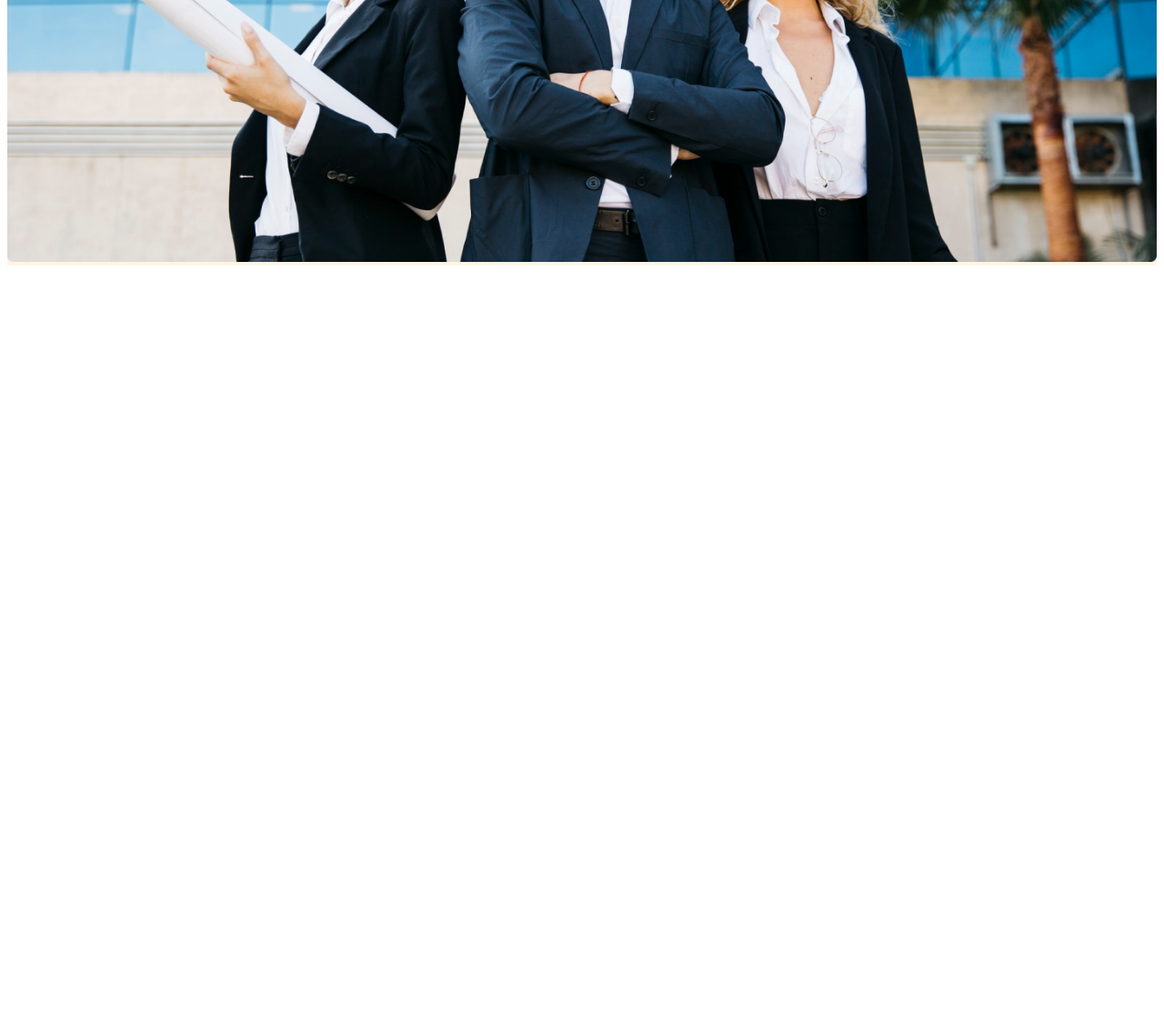
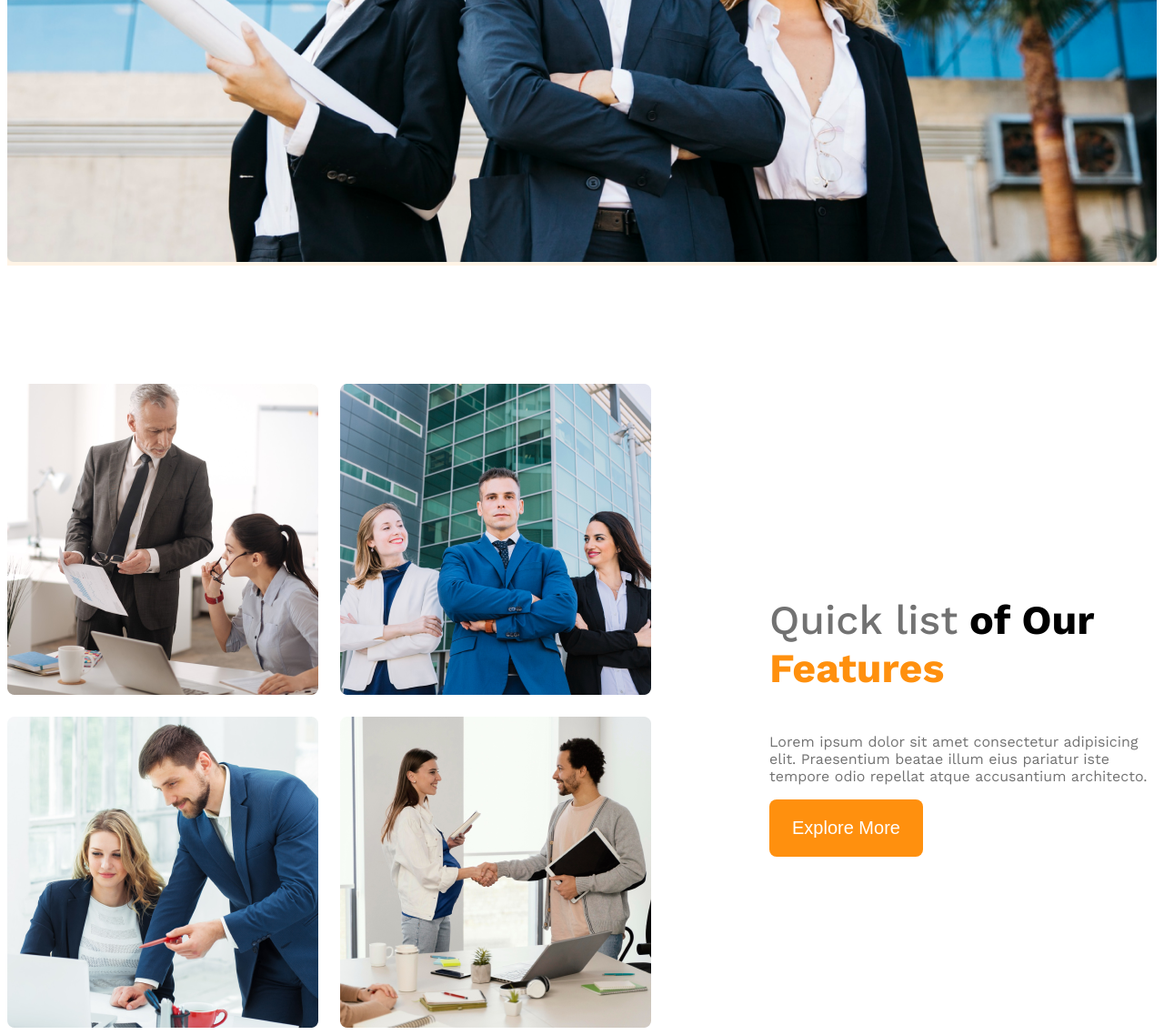
Before and after one commit to joynto7/g3, a plain HTML site: page index.html in a window 1280 px wide. Shown: the part 892-2030 px from the top of the page at 91% size. Before the commit the page ends 1192 px from the top, so only its background shows below. Drawn offline with nearby package versions, Linux system fonts and the light colour scheme.

Commit message:
medium size device responsive

```diff
--- a/index.html
+++ b/index.html
@@ -35,6 +35,26 @@
     </header>
 
     <main>
+        <section class="teams display-flex">
+
+            <div class="team-img-contianer">
+
+                <img src="images/team1.png" alt="two architects discussing">
+                <img src="images/team2.png" alt="">
+                <img src="images/team3.png" alt="">
+                <img src="images/team4.png" alt="">
+
+            </div>
+
+            <div class="our-features">
+
+                <h3 class="feature-title"><span id="quick-list" class="text-light-gray">Quick list</span><span> of Our </span><span class="text-primary">Features</span></h3>
+                <p class="feature-description text-light-gray">Lorem ipsum dolor sit amet consectetur adipisicing elit. Praesentium beatae illum eius pariatur iste tempore odio repellat atque accusantium architecto.</p>
+                <button class="btn-primary">Explore More</button>
+
+            </div>
+
+        </section>
 
     </main>
 
--- a/styles/architects.css
+++ b/styles/architects.css
@@ -15,6 +15,10 @@
     display: flex;
   }
 
+  .text-primary{
+    color: #FF900E;
+  }
+
   .btn-primary{
     background-color: #FF900E;
     color: white;
@@ -24,11 +28,22 @@
     border: none;
   }
 
-  /* dark03 */
+  main{
+    max-width: 1440px;
+    margin: 0 auto;
+  }
+
+  main > section{
+    margin-top: 130px;
+  }
+
+  /* dark 02 */
 
   .text-gray{
     color: #424242;
   }
+
+  /* dark 03 */
 
   .text-light-gray{
     color: #727272;
@@ -97,11 +112,55 @@
     width: 100%;
   }
 
+  /* team and features styles */
+
+  .teams{
+    align-items: center;
+  }
+
+ .team-img-contianer{
+    display: grid;
+    grid-template-columns: repeat(2, 1fr);
+    gap: 24px;
+ }
+
+ .our-features{
+    margin-left: 130px;
+    max-width: 530px;
+ }
+
+ .feature-title{
+    font-size: 2.8rem;
+ }
+ #quick-list{
+    font-weight: 500;
+ }
+
   /* responsive media query */
 
 @media screen and (max-width:576px){
 
-    .navbar, .nav-links{
+    .navbar, .nav-links, .teams{
         flex-direction: column;
     }
+    .team-img-contianer{
+        grid-template-columns: repeat(1, 1fr);
+    }
+    .our-features{
+        margin-left: 20px;
+    }
 }
+
+/* medium size device */
+
+@media screen and (min-width: 576px) and (max-width: 992px) {
+    .teams{
+        flex-direction: column;
+
+    }
+
+    .our-features{
+        margin: 50px auto;
+    }
+
+}
```
